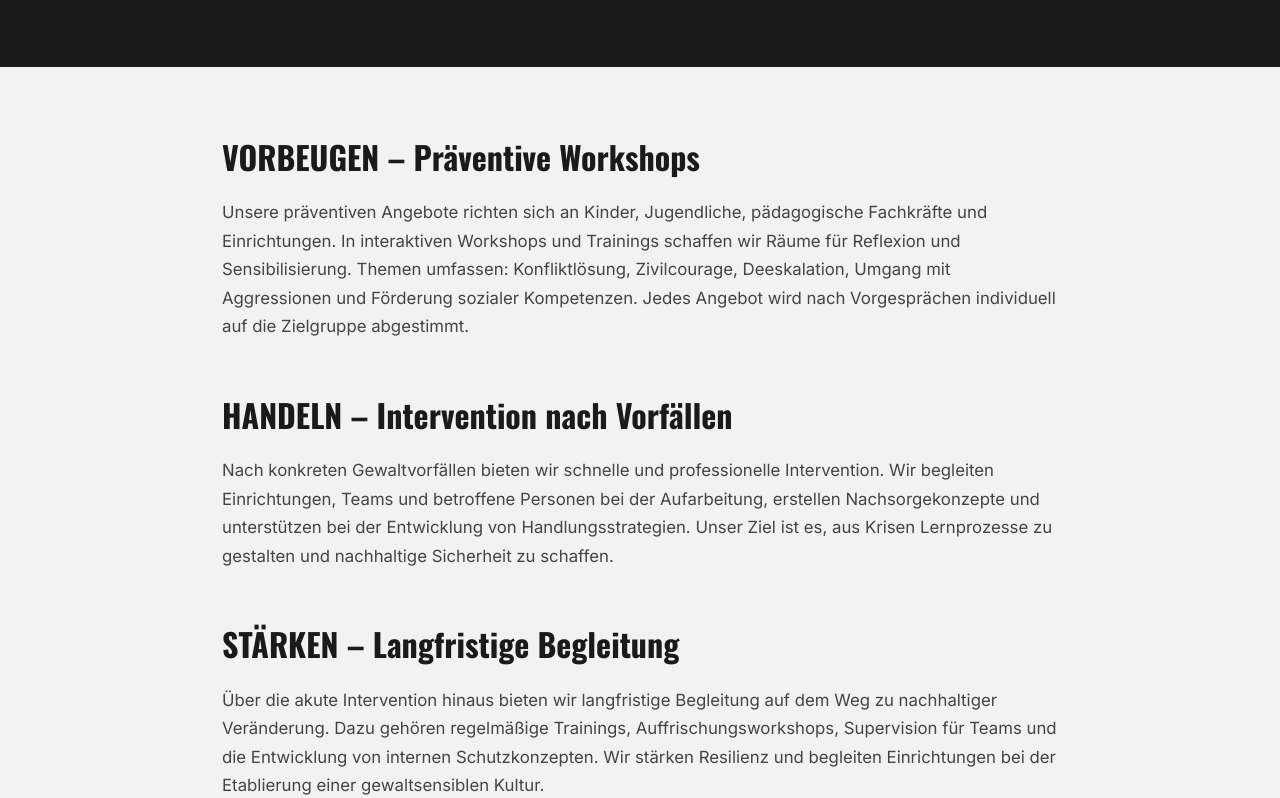
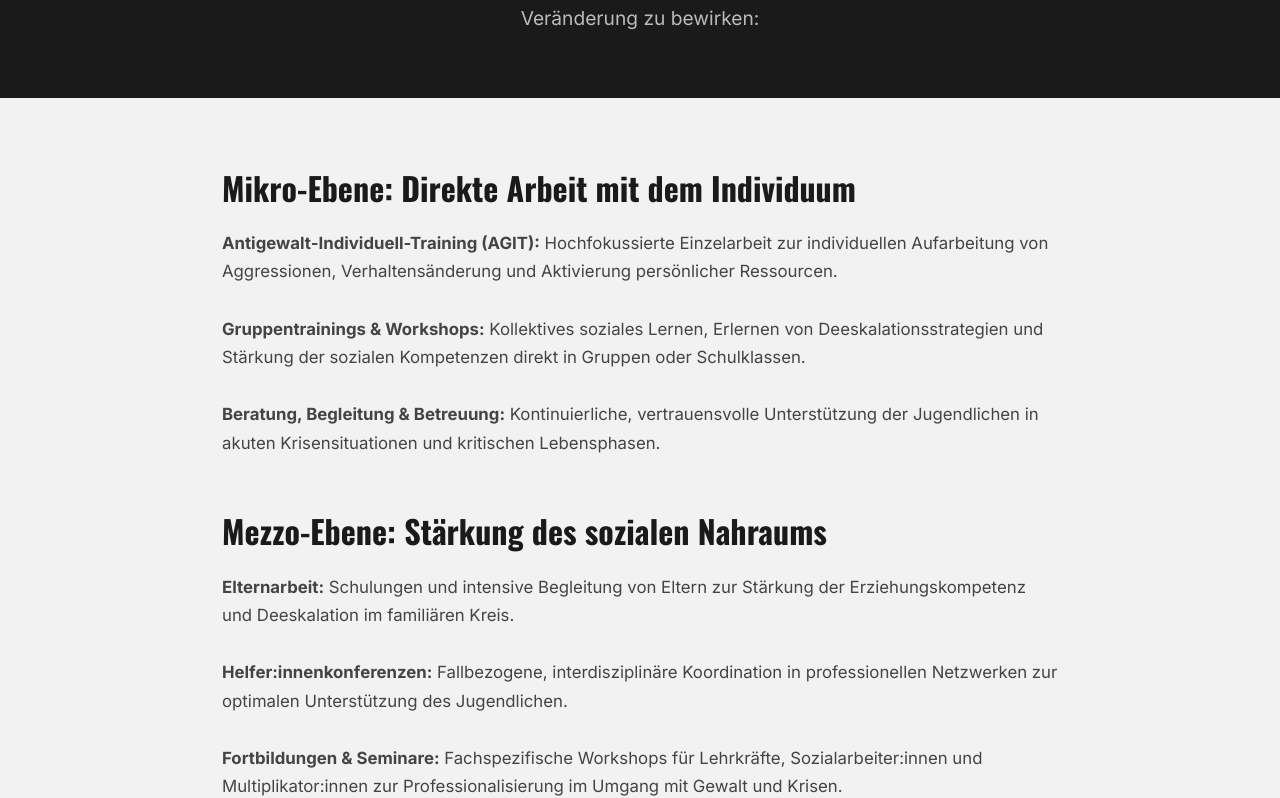
Before and after one commit to Momo1530/verein-agit, a Next.js app: page /angebote in a window 1280 px wide. Shown: the part 304-1102 px from the top of the page. Built offline with nearby package versions, Linux system fonts and the light colour scheme.

Commit message:
Angebote: neue 3-Ebenen-Struktur (Mikro/Mezzo/Makro) mit Unterpunkten

```diff
--- a/src/app/angebote/page.js
+++ b/src/app/angebote/page.js
@@ -6,13 +6,13 @@ const translations = {
   de: {
     page_title: "Angebote",
     hero_title: "Unsere Angebote",
-    hero_desc: "Maßgeschneiderte Gewaltprävention für jede Zielgruppe – von Kindern und Jugendlichen bis zu Fachkräften und Einrichtungen.",
-    section1_title: "VORBEUGEN – Präventive Workshops",
-    section1_text: "Unsere präventiven Angebote richten sich an Kinder, Jugendliche, pädagogische Fachkräfte und Einrichtungen. In interaktiven Workshops und Trainings schaffen wir Räume für Reflexion und Sensibilisierung. Themen umfassen: Konfliktlösung, Zivilcourage, Deeskalation, Umgang mit Aggressionen und Förderung sozialer Kompetenzen. Jedes Angebot wird nach Vorgesprächen individuell auf die Zielgruppe abgestimmt.",
-    section2_title: "HANDELN – Intervention nach Vorfällen",
-    section2_text: "Nach konkreten Gewaltvorfällen bieten wir schnelle und professionelle Intervention. Wir begleiten Einrichtungen, Teams und betroffene Personen bei der Aufarbeitung, erstellen Nachsorgekonzepte und unterstützen bei der Entwicklung von Handlungsstrategien. Unser Ziel ist es, aus Krisen Lernprozesse zu gestalten und nachhaltige Sicherheit zu schaffen.",
-    section3_title: "STÄRKEN – Langfristige Begleitung",
-    section3_text: "Über die akute Intervention hinaus bieten wir langfristige Begleitung auf dem Weg zu nachhaltiger Veränderung. Dazu gehören regelmäßige Trainings, Auffrischungsworkshops, Supervision für Teams und die Entwicklung von internen Schutzkonzepten. Wir stärken Resilienz und begleiten Einrichtungen bei der Etablierung einer gewaltsensiblen Kultur.",
+    hero_desc: "Wir begegnen dem komplexen Phänomen Gewalt auf drei miteinander verschränkten Ebenen, um eine nachhaltige Veränderung zu bewirken:",
+    section1_title: "Mikro-Ebene: Direkte Arbeit mit dem Individuum",
+    section1_text: "<strong>Antigewalt-Individuell-Training (AGIT):</strong> Hochfokussierte Einzelarbeit zur individuellen Aufarbeitung von Aggressionen, Verhaltensänderung und Aktivierung persönlicher Ressourcen.<br/><br/><strong>Gruppentrainings & Workshops:</strong> Kollektives soziales Lernen, Erlernen von Deeskalationsstrategien und Stärkung der sozialen Kompetenzen direkt in Gruppen oder Schulklassen.<br/><br/><strong>Beratung, Begleitung & Betreuung:</strong> Kontinuierliche, vertrauensvolle Unterstützung der Jugendlichen in akuten Krisensituationen und kritischen Lebensphasen.",
+    section2_title: "Mezzo-Ebene: Stärkung des sozialen Nahraums",
+    section2_text: "<strong>Elternarbeit:</strong> Schulungen und intensive Begleitung von Eltern zur Stärkung der Erziehungskompetenz und Deeskalation im familiären Kreis.<br/><br/><strong>Helfer:innenkonferenzen:</strong> Fallbezogene, interdisziplinäre Koordination in professionellen Netzwerken zur optimalen Unterstützung des Jugendlichen.<br/><br/><strong>Fortbildungen & Seminare:</strong> Fachspezifische Workshops für Lehrkräfte, Sozialarbeiter:innen und Multiplikator:innen zur Professionalisierung im Umgang mit Gewalt und Krisen.",
+    section3_title: "Makro-Ebene: Gesellschaft und Strukturentwicklung",
+    section3_text: "<strong>Netzwerk- und Kooperationsarbeit:</strong> Aktiver Austausch und enge Zusammenarbeit mit Systempartnern wie Schulen, der MA 11, Behörden und der Justiz.<br/><br/><strong>Aus- und Weiterbildung:</strong> Durchführung zertifizierter Lehrgänge (z. B. zur Ausbildung von Antigewalttrainer:innen) zur Qualitätssicherung in der Präventionslandschaft.<br/><br/><strong>Öffentlichkeitsarbeit & Konzeptentwicklung:</strong> Sensibilisierung der breiten Öffentlichkeit für Gewaltfreiheit und Zivilcourage sowie die wissenschaftlich begleitete Weiterentwicklung innovativer Interventionsmethoden.",
     cta_title: "Sie haben ein konkretes Anliegen?",
     cta_text: "Vereinbaren Sie ein unverbindliches Vorgespräch mit uns.",
     cta_btn: "Jetzt anfragen →",
@@ -160,15 +160,15 @@ export default function AngebotePage() {
         <section className="subpage-content">
           <div className="content-block" id="vorbeugen">
             <h2>{t.section1_title}</h2>
-            <p>{t.section1_text}</p>
+            <p dangerouslySetInnerHTML={{ __html: t.section1_text }} />
           </div>
           <div className="content-block" id="handeln">
             <h2>{t.section2_title}</h2>
-            <p>{t.section2_text}</p>
+            <p dangerouslySetInnerHTML={{ __html: t.section2_text }} />
           </div>
           <div className="content-block" id="staerken">
             <h2>{t.section3_title}</h2>
-            <p>{t.section3_text}</p>
+            <p dangerouslySetInnerHTML={{ __html: t.section3_text }} />
           </div>
         </section>
 
```
